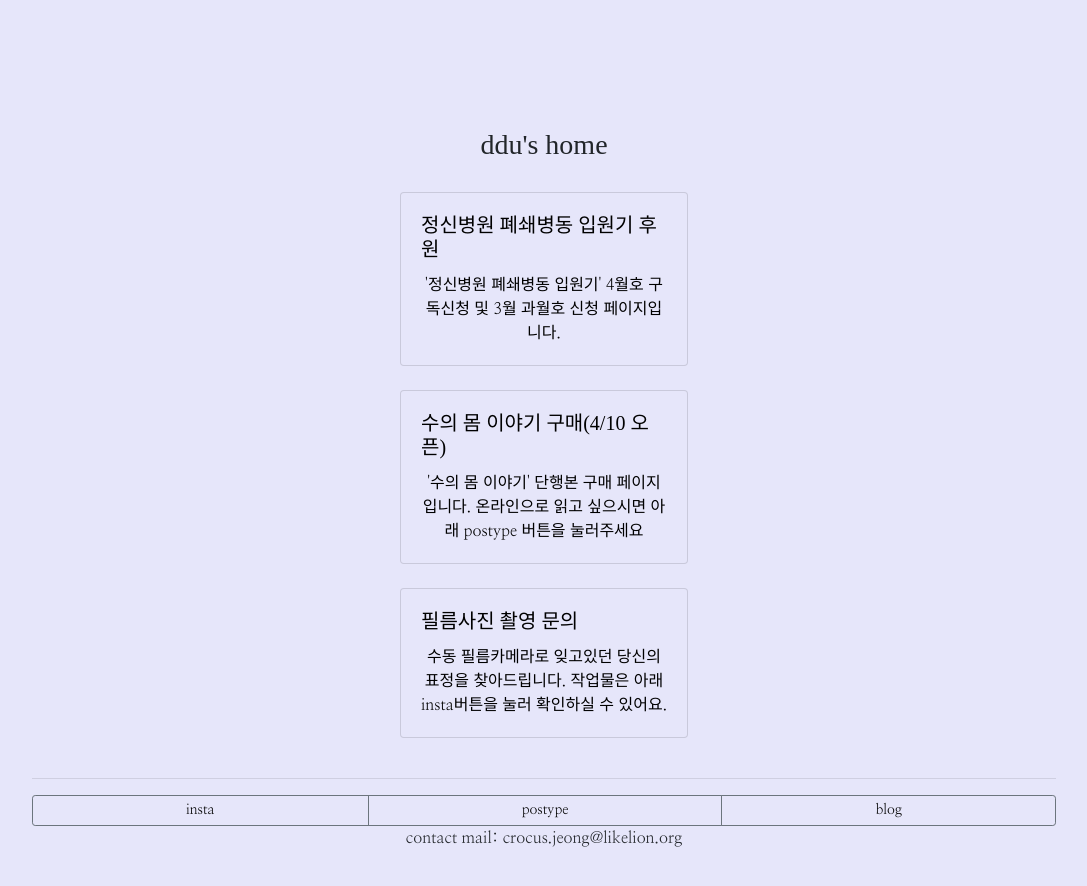
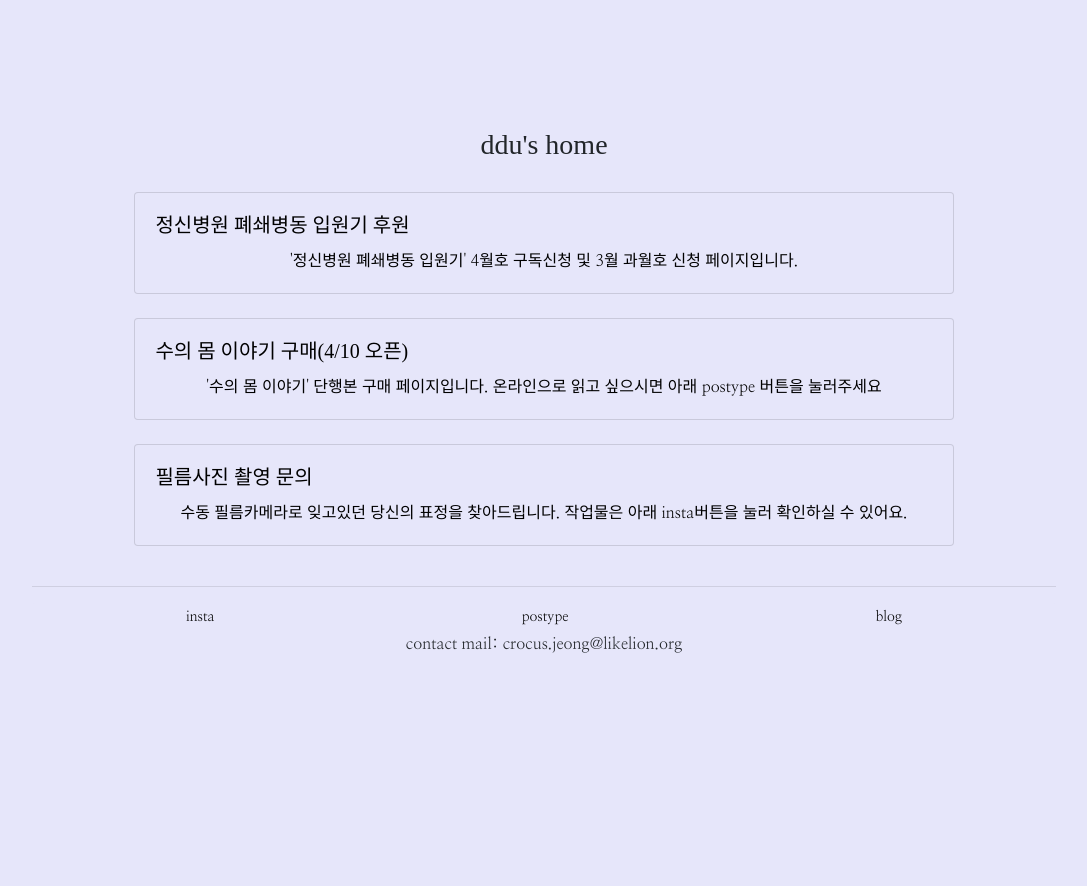
Before and after one commit to hyeonsujeong/hyeonsujeong.github.io, a plain HTML site: page index.html in a window 1280 px wide. Shown: the whole page, without its empty margins (96-1183 px from the left). After the commit the page ends 800 px from the top, so only its background shows below. Drawn offline with nearby package versions, Linux system fonts and the light colour scheme; a web font is replaced by a local one.

Commit message:
edit style

```diff
--- a/index.html
+++ b/index.html
@@ -10,7 +10,7 @@
 </head>
 <body>
     <h3>ddu's home</h3>
-    <div class="card" style="width: 18rem;">
+    <div class="card">
         <a href="https://docs.google.com/forms/d/e/1FAIpQLSeWDeEwRb7BbftqLv_XlZtd2Tda-d0l51PW6XpcTqCNwpH1UQ/viewform?usp=sf_link">
             <div class="card-body">
                 <h5 class="card-title">정신병원 폐쇄병동 입원기 후원</h5>
@@ -19,7 +19,7 @@
         </a>
     </div>
     <br>
-    <div class="card" style="width: 18rem;">
+    <div class="card">
         <a href=#>
             <div class="card-body">
                 <h5 class="card-title">수의 몸 이야기 구매(4/10 오픈)</h5>
@@ -28,7 +28,7 @@
         </a>
     </div>
     <br>
-    <div class="card" style="width: 18rem;">
+    <div class="card">
         <a href="https://docs.google.com/forms/d/e/1FAIpQLScRutGCCQgrIrYLNCjyTJVZQjucQp2IOe2MnXnSEOoxxDilRQ/viewform?usp=sf_link">
             <div class="card-body">
                 <h5 class="card-title">필름사진 촬영 문의</h5>
--- a/style.css
+++ b/style.css
@@ -15,6 +15,7 @@ a:hover{
 }
 
 .card {
+    width: 80%;
     margin: 0 auto;
     background-color: lavender;
 }
@@ -23,11 +24,13 @@ a:hover{
     background-color: white;
 }
 .btn-group{
-    display:flex;
+    display: flex;
     align-items:center;
+    border: lavender;
 }
 .btn{
     background-color: lavender;
+    border: lavender;
 }
 .btn:hover{
     background-color: white;
```
